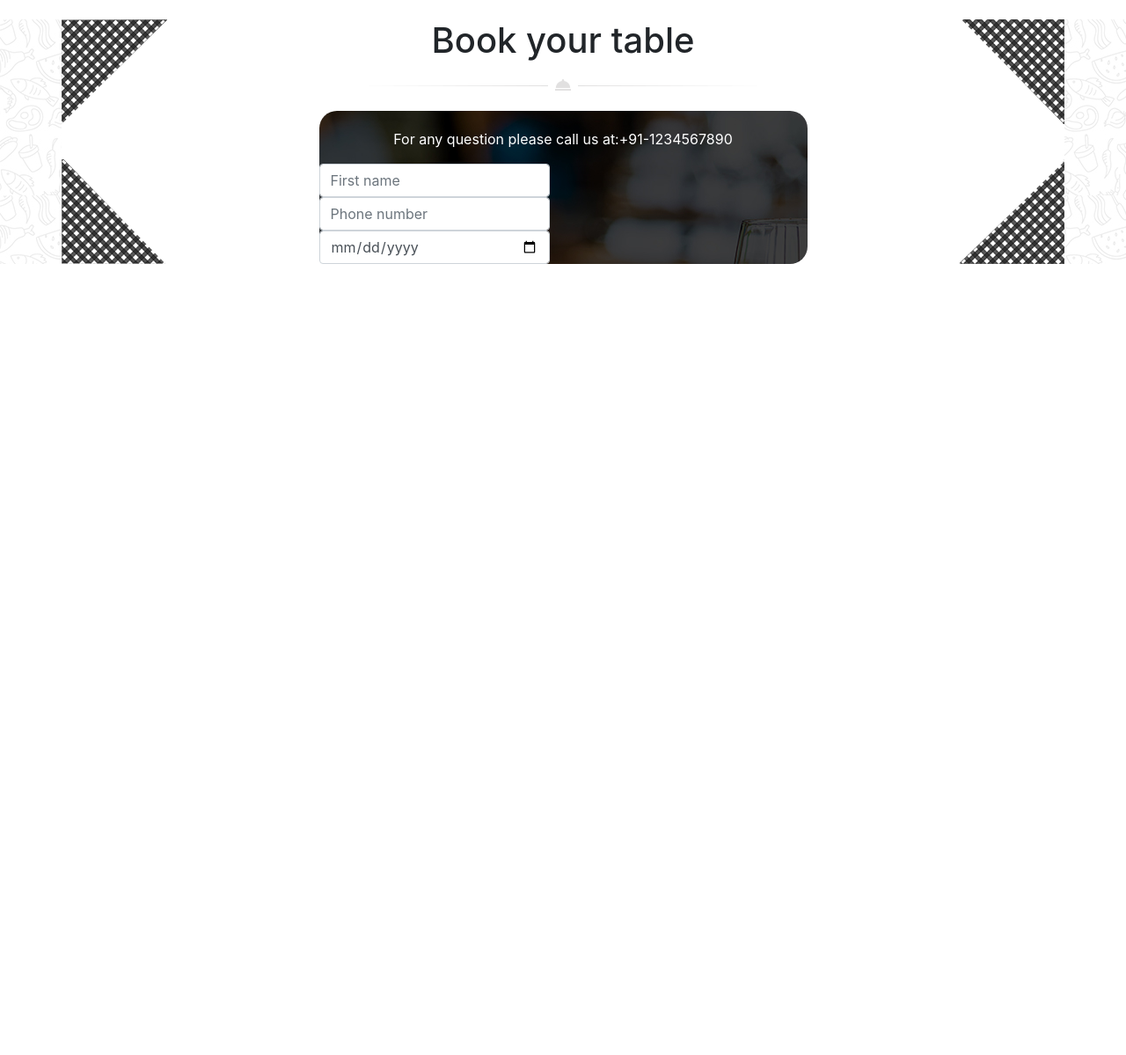
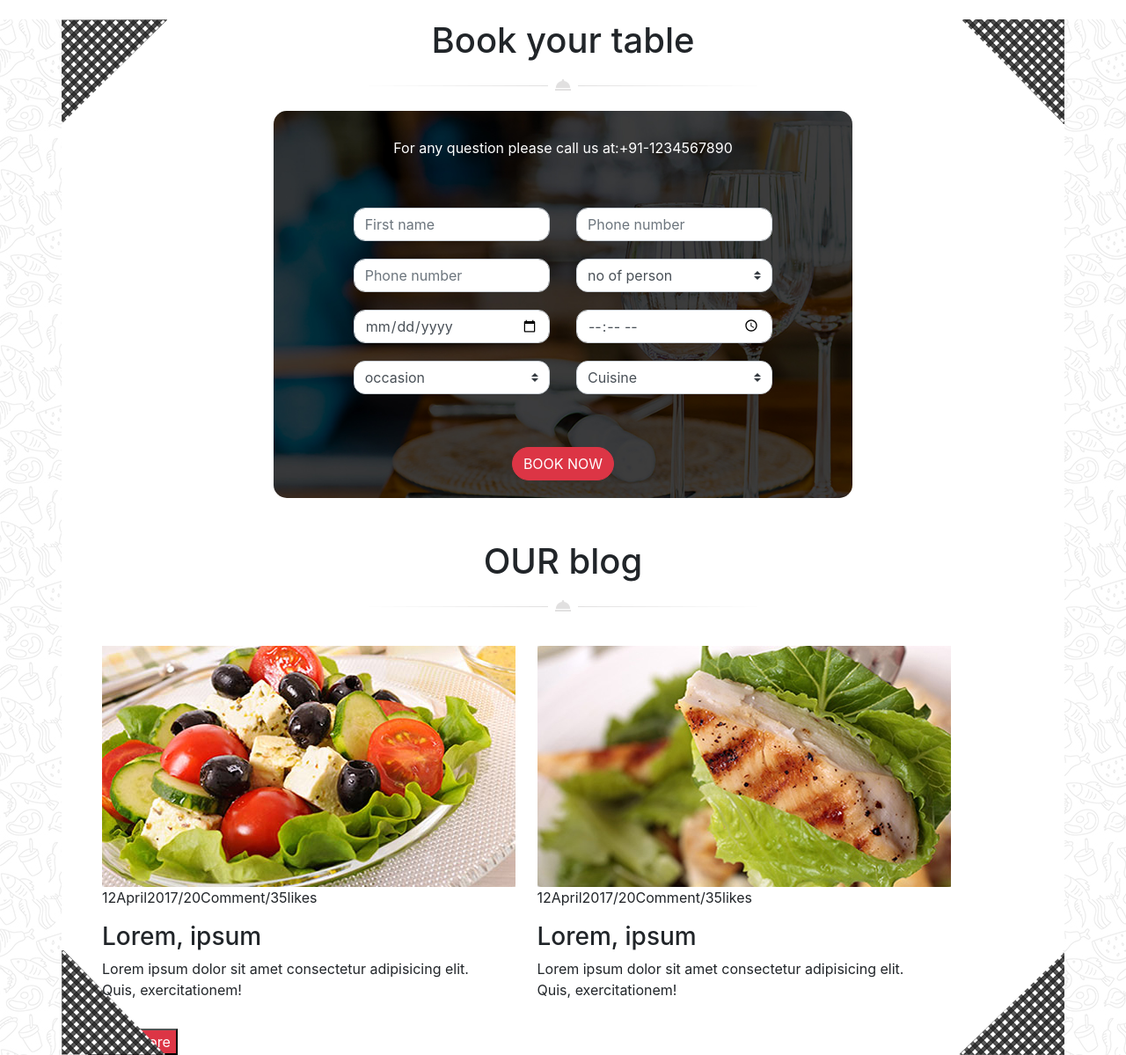
Before and after one commit to AbdellaouiBen/git_bootstrap_les_chefs, a website: page index.html in a window 1280 px wide. Shown: the part 2234-3433 px from the top of the page at 88% size. Before the commit the page ends 2534 px from the top, so only its background shows below. Drawn offline with nearby package versions, Linux system fonts and the light colour scheme.

Commit message:
squelette section 3

```diff
--- a/index.html
+++ b/index.html
@@ -333,22 +333,71 @@
             <h1 class="text-center">Book your table <br><img src="./public/images/decoration_line.png" alt=""></h1>
 
             <div class="d-flex justify-content-center">
-                    <form class="text-center w-50">
+                    <form class="text-center ">
                         <p>For any question please call us at:+91-1234567890</p>
-                        <div class="row">
-                            <div class="col-6">
-                                    <input type="text" class="form-control" placeholder="First name">
-                                    <input type="number" class="form-control" placeholder="Phone number">
-                                    <input type="date" class="form-control" placeholder="date">
+                        <div class="row justify-content-center s3_form">
+                            <div class="col-5 s3_form_col">
+                                    <input type="text" class="form-control s3_input" placeholder="First name">
+                                    <input type="number" class="form-control s3_input" placeholder="Phone number">
+                                    <input type="date" class="form-control s3_input" placeholder="date">
+                                    <select class="custom-select s3_input" id="inputGroupSelect01">
+                                            <option selected>occasion</option>
+                                            <option value="1">One</option>
+                                            <option value="2">Two</option>
+                                            <option value="3">Three</option>
+                                          </select>
+
+                            </div>
+                            <div class="col-5 s3_form_col">
+                                    <input type="number" class="form-control s3_input" placeholder="Phone number">
+                                    <select class="custom-select s3_input" id="inputGroupSelect01">
+                                            <option selected>no of person</option>
+                                            <option value="1">One</option>
+                                            <option value="2">Two</option>
+                                            <option value="3">Three</option>
+                                    </select>
+                                    <input type="time" class="form-control s3_input" placeholder="Time">
+                                    <select class="custom-select s3_input" id="inputGroupSelect01">
+                                            <option selected>Cuisine</option>
+                                            <option value="1">One</option>
+                                            <option value="2">Two</option>
+                                            <option value="3">Three</option>
+                                    </select>
+                            </div>
+
+                        </div>
+                        <div class="row justify-content-center  ">
+                                <button type="button" class="btn btn-danger s3_button_book">BOOK NOW</button>
 
                             </div>
 
-
-
-                            <div class="col-6"></div>
+                    </form>
+            </div>
+            <h1 class="text-center mt-5">OUR blog <br><img src="./public/images/decoration_line.png" alt=""></h1>
+            <div class="container">
+                <div class="row">
+                    <div class="col-5 m-3">
+                        <img class="" src="./public/images/blog_img1.jpg" alt="">
+                        <div>
+                            <p class="">12April2017/20Comment/35likes</p>
                         </div>
-
-                    </form>
+                        <div>
+                            <h3>Lorem, ipsum</h3>
+                            <p>Lorem ipsum dolor sit amet consectetur adipisicing elit. Quis, exercitationem!</p>
+                        </div>
+                    </div>
+                    <div class="col-5 m-3">
+                        <img class="" src="./public/images/blog_img2.jpg" alt="">
+                        <div>
+                            <p>12April2017/20Comment/35likes</p>
+                        </div>
+                         <div>
+                            <h3>Lorem, ipsum</h3>
+                            <p>Lorem ipsum dolor sit amet consectetur adipisicing elit. Quis, exercitationem!</p>
+                        </div>
+                    </div>
+                </div>
+                <button class="bg-danger text-white">Know more</button>
             </div>
 
 
--- a/src/sass/style.sass
+++ b/src/sass/style.sass
@@ -63,7 +63,6 @@ header
             border-radius: 0
             i
                 color: rgb(206, 203, 203)
-        a
         a:hover
             border-right: 3px solid red
             i
@@ -132,7 +131,18 @@ header
         right: 0
     form
         background-image: url("../../public/images/book_table_bg.jpg")
-        border-radius: 20px
+        background-size:  cover
+        background-repeat: no-repeat
+        border-radius: 15px
         p
             color: white
-            padding-top: 20px
+            padding-top: 30px
+        .s3_form
+            padding: 40px
+            .s3_form_col
+                .s3_input
+                    border-radius: 13px
+                    margin-bottom: 20px
+        .s3_button_book
+            border-radius: 30px
+            margin-bottom: 20px
```
Also changed, not shown: public/css/style.css, 1 other file.
